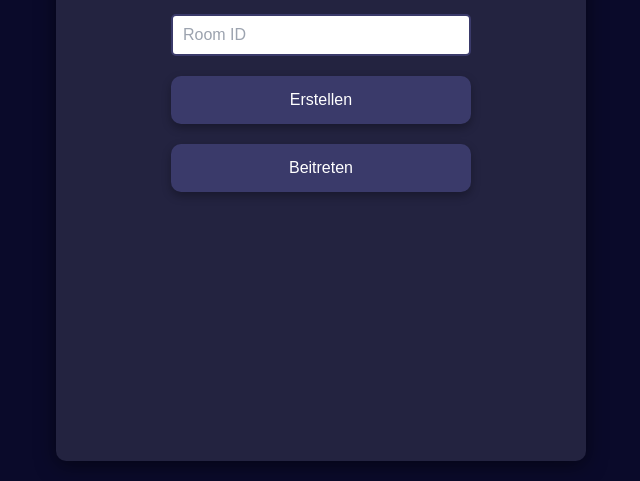
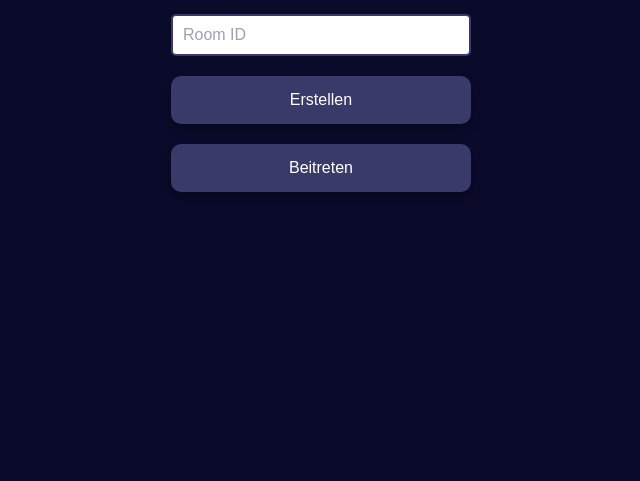
Before and after one commit to Baumii1/assoziationsspiel, a website: page index.html in a window 1280 px wide. Shown: the part 319-800 px from the top of the page, without its empty margins (319-959 px from the left). Drawn offline with nearby package versions, Linux system fonts and the light colour scheme; no server answers.

Commit message:
Start Screen Visibility added

```diff
--- a/style.css
+++ b/style.css
@@ -105,10 +105,10 @@ input[type="text"]::placeholder {
 
 /* Zusätzliche Stile für die Bildschirme */
 #start-screen, #game-screen, #result-screen {
-    background-color: rgba(255, 255, 255, 0.1); /* Leicht transparenter Hintergrund */
+    /*background-color: rgba(255, 255, 255, 0.1); /* Leicht transparenter Hintergrund */
     border-radius: 10px;
     padding: 20px;
-    box-shadow: 0 4px 20px rgba(0, 0, 0, 0.5);
+    /*box-shadow: 0 4px 20px rgba(0, 0, 0, 0.5);*/
     transition: transform 0.3s;
 }
 
```
